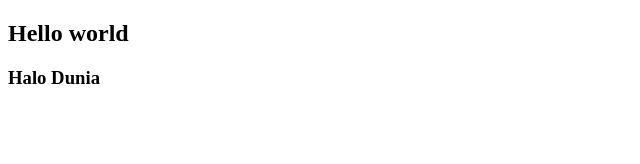
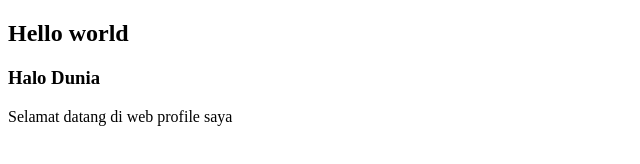
Before and after one commit to tubagus-rusli/praktikum-pwl-3-2024, a plain HTML site: page pertemuan-1/file2.html in a window 1280 px wide. Shown: the whole page, without its empty margins (0-640 px from the left). Drawn offline with Linux system fonts and the light colour scheme.

Commit message:
penambahan kalimat pada line 12

```diff
--- a/pertemuan-1/file2.html
+++ b/pertemuan-1/file2.html
@@ -9,5 +9,6 @@
 
     <h2>Hello world</h2>
     <h3>Halo Dunia</h3>
+    <p>Selamat datang di web profile saya</p>
 </body>
 </html>
```
